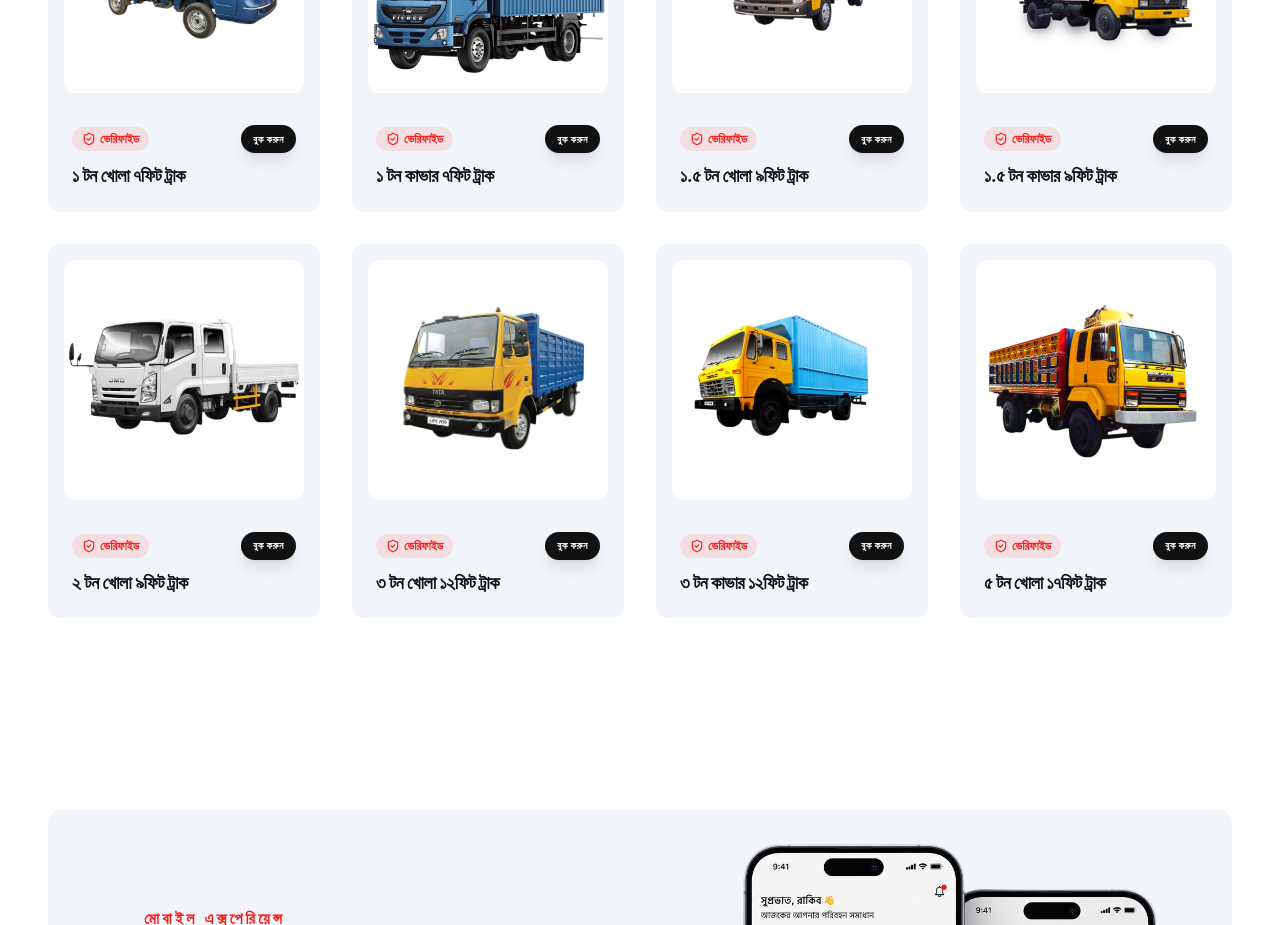
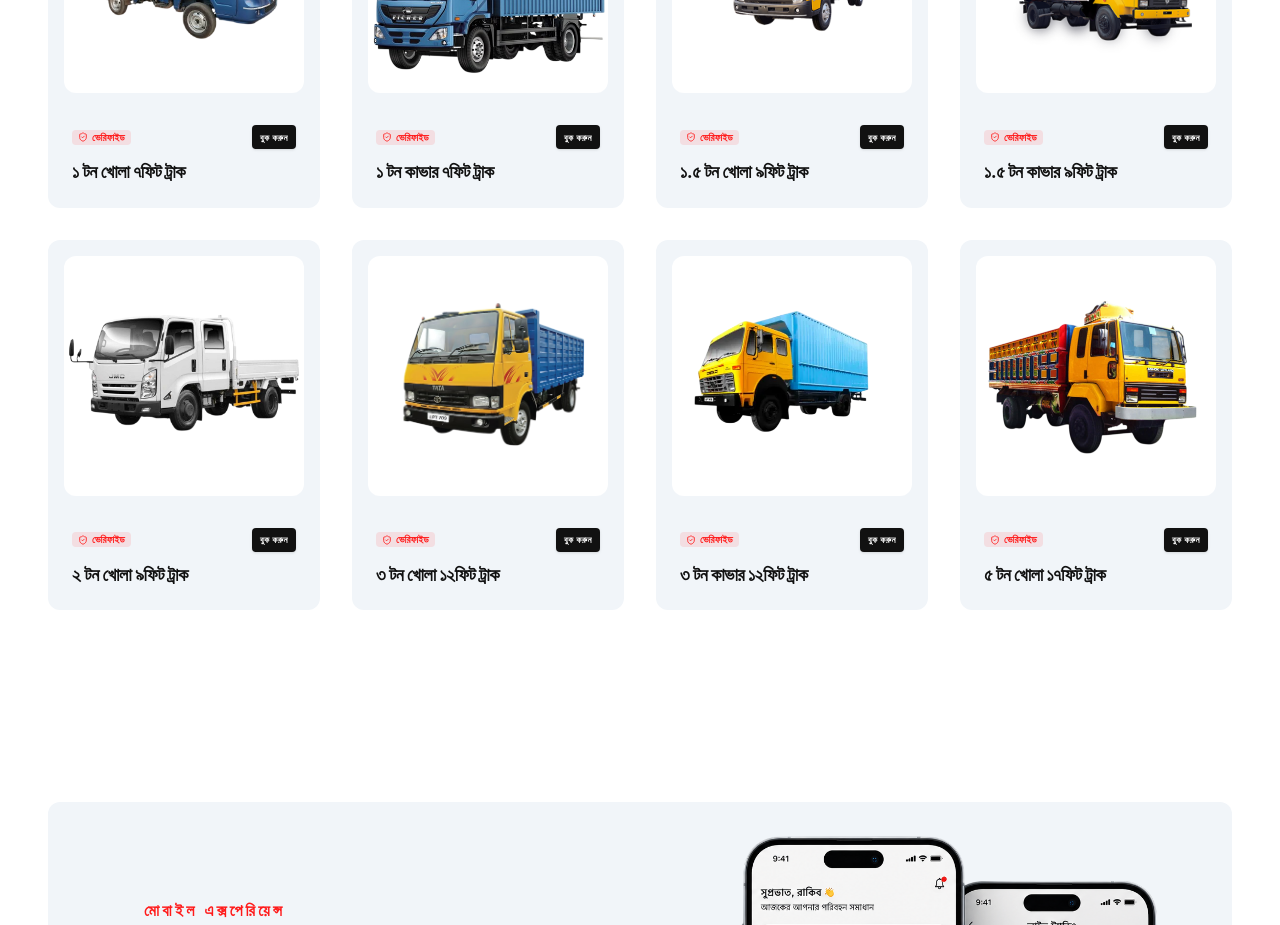
Before and after one commit to ashrafalve404/truckdorkar, a Next.js app: page / in a window 1280 px wide. Shown: the part 6080-7005 px from the top of the page. Built offline with nearby package versions, Linux system fonts and the light colour scheme; no server answers.

Commit message:
buttonfix

```diff
--- a/app/login/page.tsx
+++ b/app/login/page.tsx
@@ -202,7 +202,7 @@ export default function LoginPage() {
                                         <path d="M5.84 14.09c-.22-.66-.35-1.36-.35-2.09s.13-1.43.35-2.09V7.07H2.18C1.43 8.55 1 10.22 1 12s.43 3.45 1.18 4.93l2.85-2.22.81-.62z" fill="#FBBC05" />
                                         <path d="M12 5.38c1.62 0 3.06.56 4.21 1.64l3.15-3.15C17.45 2.09 14.97 1 12 1 7.7 1 3.99 3.47 2.18 7.07l3.66 2.84c.87-2.6 3.3-4.53 6.16-4.53z" fill="#EA4335" />
                                     </svg>
-                                    {t("Continue with Google", "গুগেল দিয়ে লগইন করুন")}
+                                    {t("Continue with Google", "গুগল দিয়ে লগইন করুন")}
                                 </Button>
                             </div>
 
--- a/components/sections/fleet.tsx
+++ b/components/sections/fleet.tsx
@@ -62,8 +62,8 @@ export function Fleet() {
                             </div>
                             <div className="p-4 md:p-6 pt-2 md:pt-4 flex flex-col gap-3">
                                 <div className="flex items-center justify-between">
-                                    <span className="flex items-center gap-1 text-[10px] md:text-xs font-bold text-primary bg-primary/10 px-1.5 md:px-2.5 py-0.5 md:py-1 rounded-full w-fit">
-                                        <ShieldCheck className="w-3 h-3 md:w-3.5 md:h-3.5" />
+<span className="flex items-center gap-1 text-[8px] md:text-[10px] font-semibold text-primary bg-primary/10 px-1 md:px-1.5 py-0 rounded-sm">
+                                            <ShieldCheck className="w-2.5 h-2.5" />
                                             {t("Verified", "ভেরিফাইড")}
                                         </span>
                                         <Button
@@ -73,7 +73,7 @@ export function Fleet() {
                                                 const params = new URLSearchParams({ truckType: truck.value });
                                                 router.push(`/bookings/new?${params.toString()}`);
                                             }}
-                                        className="h-6 md:h-7 text-[8px] md:text-[10px] font-black uppercase tracking-wider px-2 md:px-3 rounded-full shadow-lg shadow-black/10 bg-black hover:bg-primary text-white border-none transition-colors"
+                                            className="h-5 md:h-6 text-[7px] md:text-[9px] font-bold uppercase tracking-wider px-1.5 md:px-2 rounded-sm shadow-sm bg-black hover:bg-primary text-white border-none transition-colors"
                                         >
                                             {t("Book Now", "বুক করুন")}
                                         </Button>
```
Lines whose indentation alone changed are shown as unchanged.
